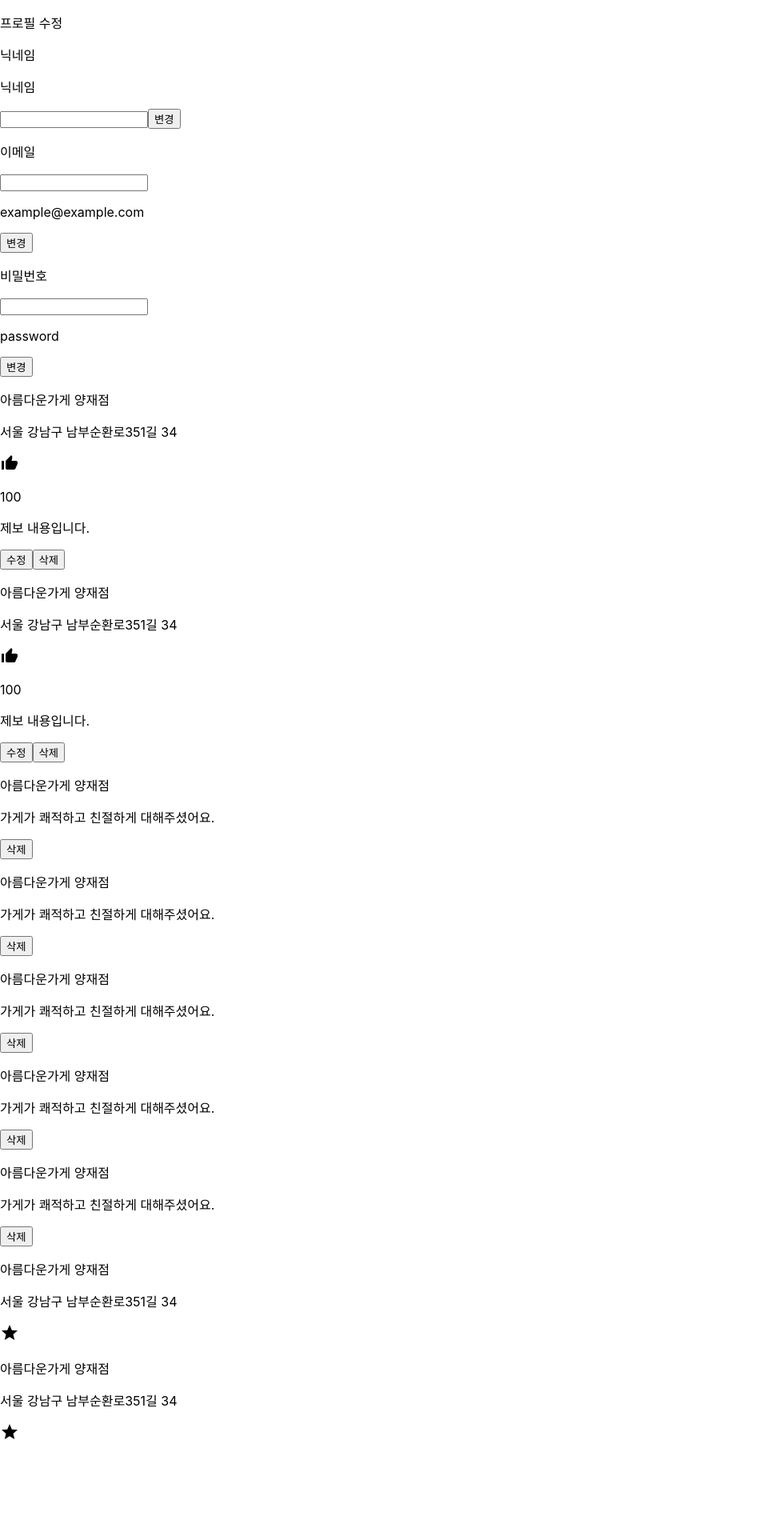
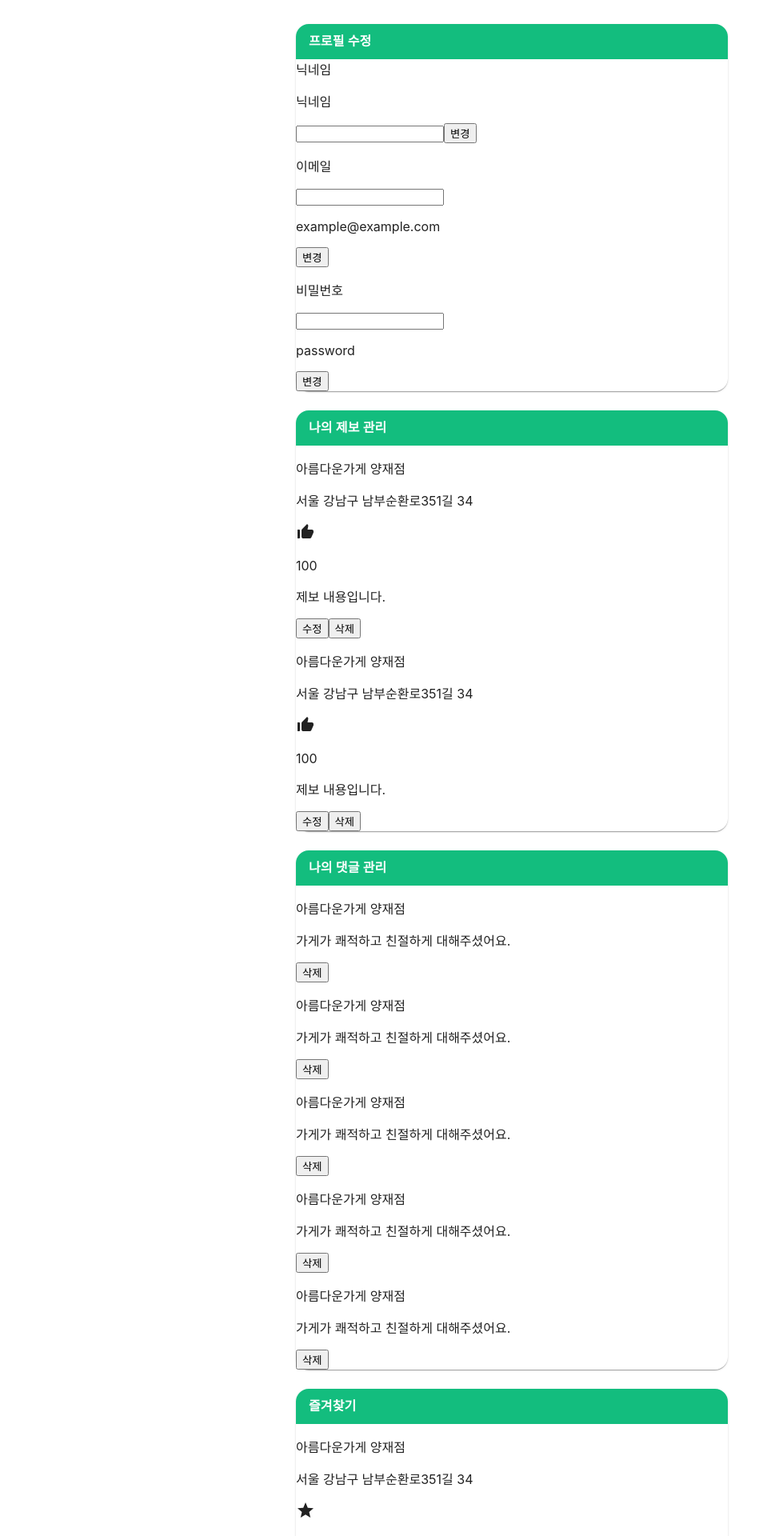
Before and after one commit to gsc2023/RecycleMap_FE, a React (Create React App) app: page /mypage in a window 1280 px wide. Shown: the top 1920 px of the page at 80% size, without its empty margins (0-974 px from the left). Before the commit the page ends 1806 px from the top, so only its background shows below. Built offline with nearby package versions, Linux system fonts and the light colour scheme; no server answers.

Commit message:
add several styles

```diff
--- a/src/components/mypage/MyProfile.tsx
+++ b/src/components/mypage/MyProfile.tsx
@@ -14,7 +14,6 @@ const MyProfile: React.FC<ProfileType> = (props) => {
 
   return (
     <div>
-      <p className="title">프로필 수정</p>
       <div>
         <label>닉네임</label>
         <p>{props.nickname}</p>
--- a/src/pages/Mypage.tsx
+++ b/src/pages/Mypage.tsx
@@ -3,6 +3,31 @@ import MyProfile from "../components/mypage/MyProfile";
 import MyBookmark from "../components/mypage/MyBookmark";
 import MyComment from "../components/mypage/MyComment";
 import MyReport from "../components/mypage/MyReport";
+
+import { Box, Paper, Typography } from "@mui/material";
+import { createStyle } from "../lib/styleHelper";
+
+const style = createStyle({
+  pageContainer: {
+    display: "flex",
+    flexDirection: "column",
+    justifyContent: "center",
+    alignItems: "center",
+    rowGap: "1.5rem",
+    padding: "30px 370px",
+  },
+  paperContainer: {
+    width: "100%",
+    borderRadius: "1rem",
+  },
+  titleContainer: {
+    backgroundColor: "#13BD7E",
+    color: "#FFF",
+    borderRadius: "1rem 1rem 0 0",
+    padding: "0.5rem 1rem",
+    fontWeight: "bold",
+  },
+});
 
 export type ReportType = {
   name: String;
@@ -85,14 +110,52 @@ const Mypage: React.FC = () => {
 
   return (
     <React.Fragment>
+      <Box sx={style.sx.pageContainer}>
+        <Paper sx={style.sx.paperContainer}>
+          <Typography
+            variant="subtitle1"
+            component="h6"
+            sx={style.sx.titleContainer}
+          >
+            프로필 수정
+          </Typography>
           <MyProfile
             nickname={profileData.nickname}
             email={profileData.email}
             password={profileData.password}
           />
+        </Paper>
+        <Paper sx={style.sx.paperContainer}>
+          <Typography
+            variant="subtitle1"
+            component="h6"
+            sx={style.sx.titleContainer}
+          >
+            나의 제보 관리
+          </Typography>
           <MyReport list={reportData} />
+        </Paper>
+        <Paper sx={style.sx.paperContainer}>
+          <Typography
+            variant="subtitle1"
+            component="h6"
+            sx={style.sx.titleContainer}
+          >
+            나의 댓글 관리
+          </Typography>
           <MyComment list={commentData} />
+        </Paper>
+        <Paper sx={style.sx.paperContainer}>
+          <Typography
+            variant="subtitle1"
+            component="h6"
+            sx={style.sx.titleContainer}
+          >
+            즐겨찾기
+          </Typography>
           <MyBookmark list={bookmarkData} />
+        </Paper>
+      </Box>
     </React.Fragment>
   );
 };
```
Lines whose indentation alone changed are shown as unchanged.
